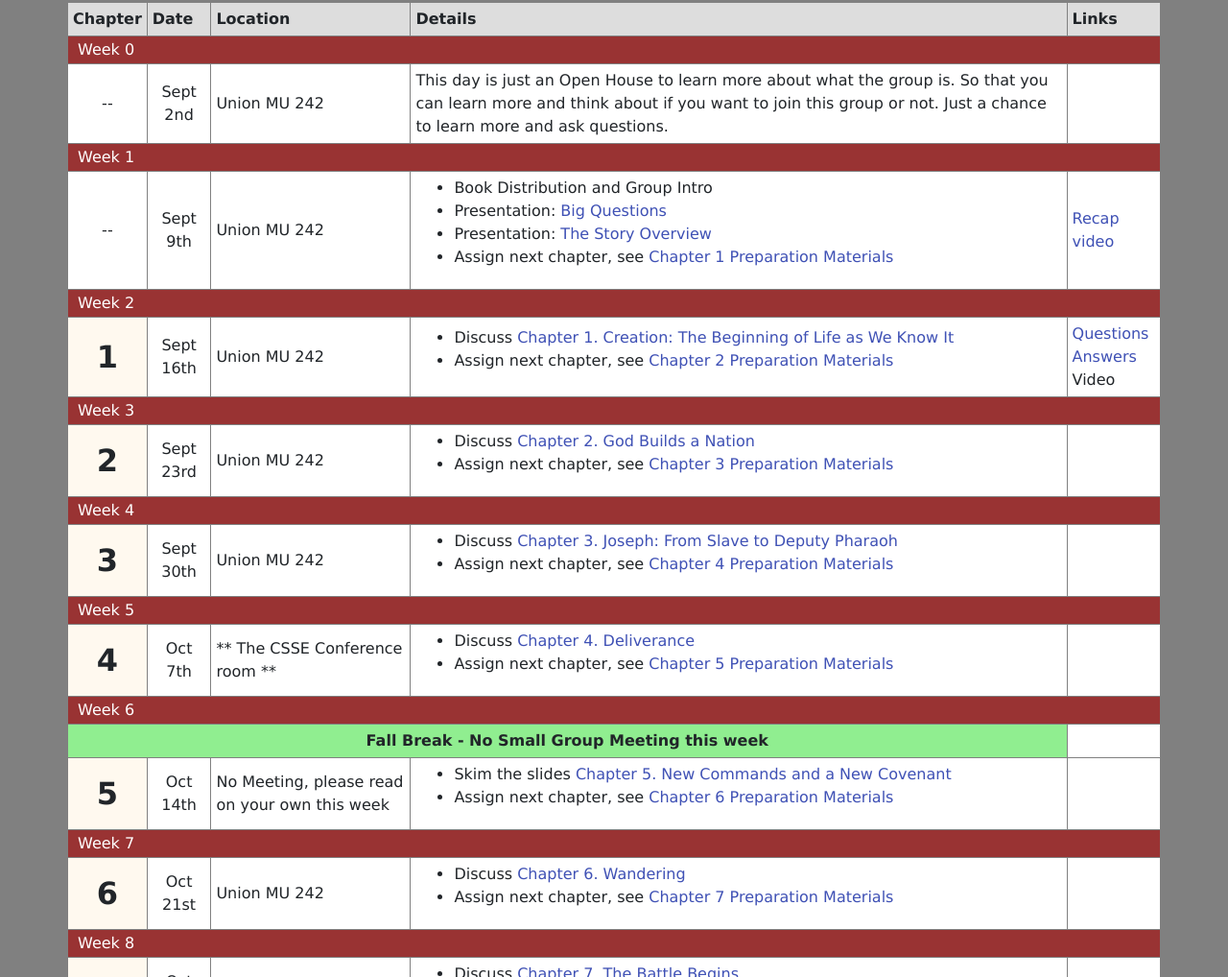
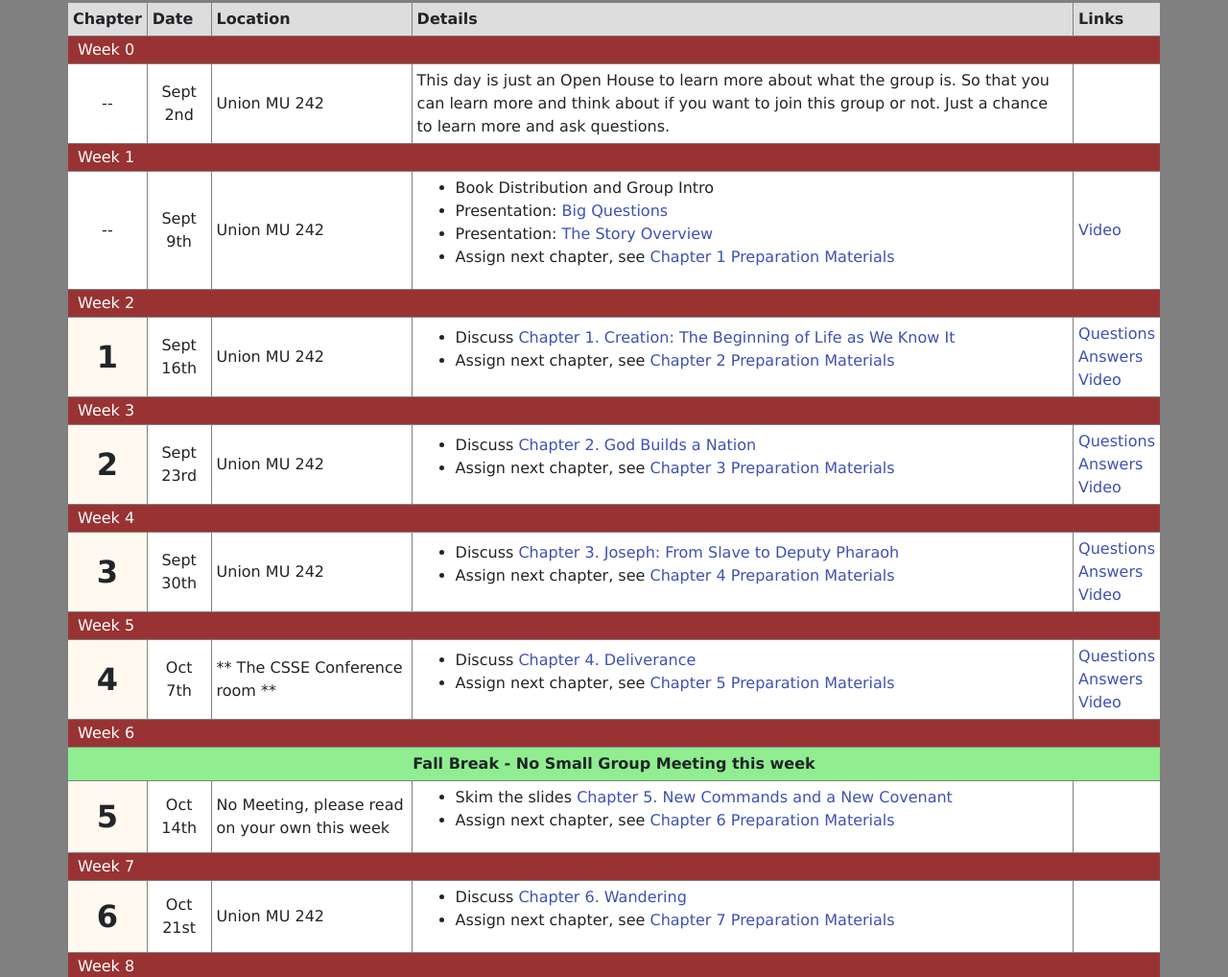
Before and after one commit to fisherds/rose-small-group, a plain HTML site: page public/index.html in a window 1280 px wide. Shown: the part 919-1937 px from the top of the page at 96% size. Drawn offline with Linux system fonts and the light colour scheme; some packages are replaced by stand-ins of ours.

Commit message:
added recaps

```diff
--- a/public/index.html
+++ b/public/index.html
@@ -150,7 +150,7 @@
                     Materials</a></li>
               </ul>
             </td>
-            <td><a href="https://youtu.be/bIDWyE6SlgM">Recap video</a></td>
+            <td><a href="https://youtu.be/bIDWyE6SlgM">Video</a></td>
           </tr>
           <tr>
             <td colspan="5" style="color:white;padding:2px 10px;background-color:rgba(128,0,0,0.8)">Week 2</td>
@@ -175,13 +175,11 @@
               </ul>
             </td>
             <td>
-              <a href="https://docs.google.com/document/d/15DbIG8eHFoFbxvn_9TR5ltMUY5XuCLx49-JkXY8jwPA/edit?usp=sharing">Questions</a><br>
-              <a href="https://docs.google.com/document/d/1o_ma1cW_vt9PRkFISX5DjzUebqWSgA-YwyfwaV8kf2g/edit?usp=sharing">Answers</a><br>
-              Video
-
-
-
-
+              <a
+                href="https://docs.google.com/document/d/15DbIG8eHFoFbxvn_9TR5ltMUY5XuCLx49-JkXY8jwPA/edit?usp=sharing">Questions</a><br>
+              <a
+                href="https://docs.google.com/document/d/1o_ma1cW_vt9PRkFISX5DjzUebqWSgA-YwyfwaV8kf2g/edit?usp=sharing">Answers</a><br>
+              <a href="">Video</a>
             </td>
           </tr>
           <tr>
@@ -206,7 +204,15 @@
                 </li>
               </ul>
             </td>
-            <td></td>
+            <td>
+
+              <a href="https://docs.google.com/document/d/13et17DmbbW2pJszDIu-nIjWT5qZOrAhbc6FaCVLYn8s/edit?usp=sharing">Questions</a><br>
+              <a href="">Answers</a><br>
+              <a href="">Video</a>
+
+
+
+            </td>
           </tr>
           <tr>
             <td colspan="5" style="color:white;padding:2px 10px;background-color:rgba(128,0,0,0.8)">Week 4</td>
@@ -229,7 +235,11 @@
                     4 Preparation Materials</a></li>
               </ul>
             </td>
-            <td></td>
+            <td>
+              <a href="">Questions</a><br>
+              <a href="">Answers</a><br>
+              <a href="">Video</a>
+            </td>
           </tr>
           <tr>
             <td colspan="5" style="color:white;padding:2px 10px;background-color:rgba(128,0,0,0.8)">Week 5</td>
@@ -252,13 +262,17 @@
                     5 Preparation Materials</a></li>
               </ul>
             </td>
-            <td></td>
+            <td>
+              <a href="">Questions</a><br>
+              <a href="">Answers</a><br>
+              <a href="">Video</a>
+            </td>
           </tr>
           <tr>
             <td colspan="5" style="color:white;padding:2px 10px;background-color:rgba(128,0,0,0.8)">Week 6</td>
           </tr>
           <tr>
-            <td colspan="4" style="text-align:center;background-color:lightgreen;font-weight: bold;">Fall Break - No
+            <td colspan="5" style="text-align:center;background-color:lightgreen;font-weight: bold;">Fall Break - No
               Small Group Meeting this week</td>
           </tr>
           <tr style="background: white;">
```
